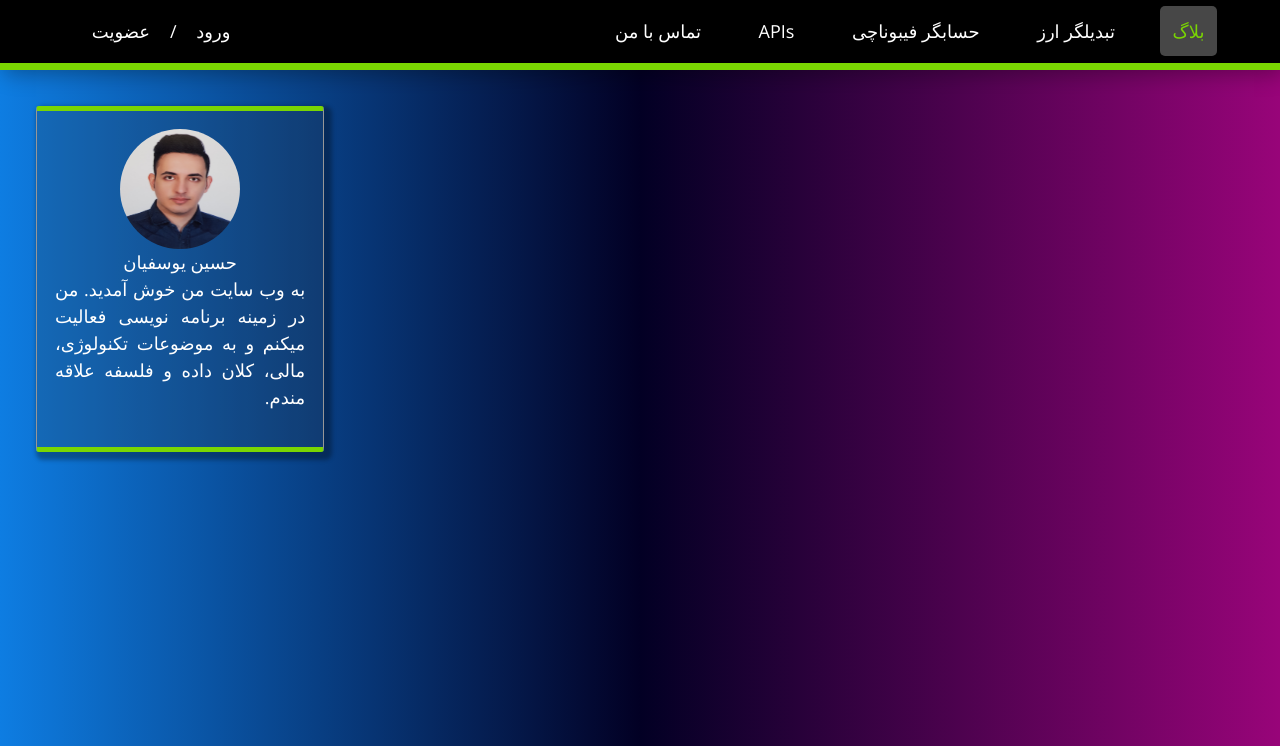
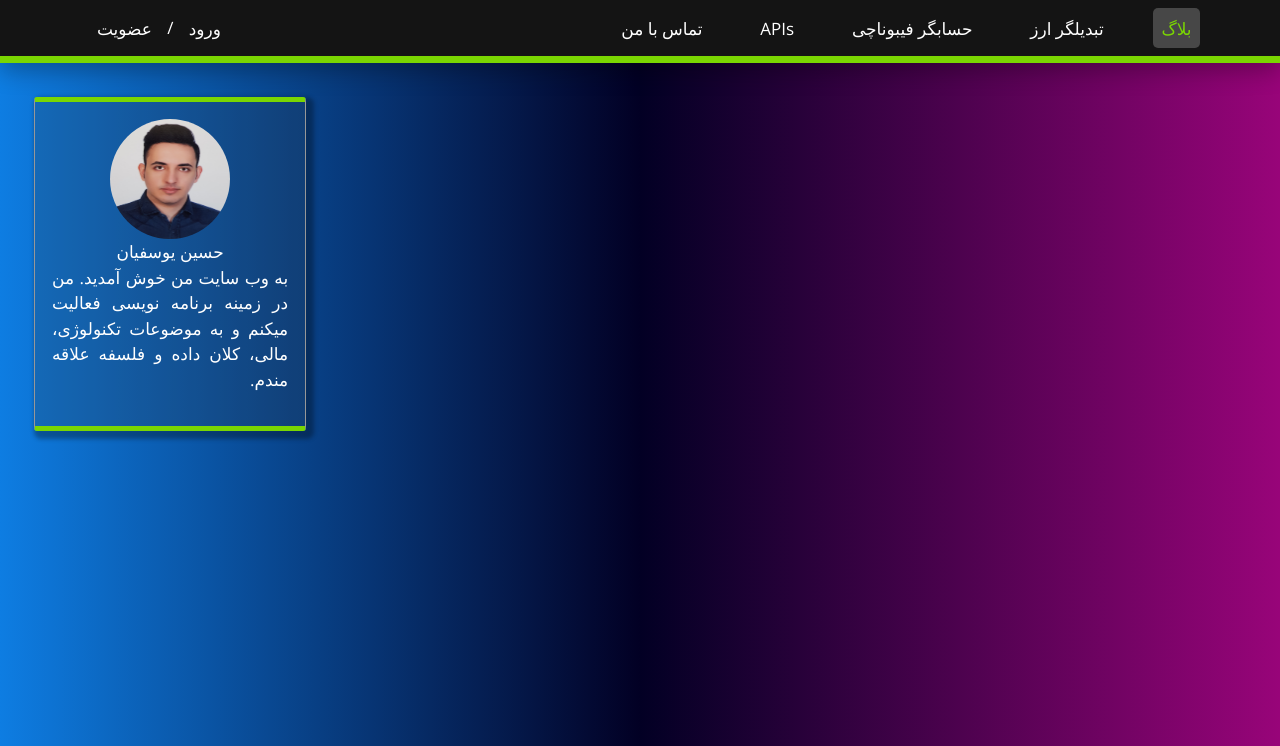
Before and after one commit to ihesamyou/first_website, a Django app: page / in a window 1280 px wide. Shown: the top 746 px of the page. Run offline with Django 3.2, Linux system fonts and the light colour scheme; data that the repository does not hold is empty; parts of the project's set-up code (start-up, migrations or seed data) failed here and were passed over; some libraries are stand-ins or nearby versions; some web fonts are replaced.

Commit message:
nav changed

```diff
--- a/blog/static/blog/style.css
+++ b/blog/static/blog/style.css
@@ -1,11 +1,11 @@
 @import url("https://fonts.googleapis.com/css2?family=Open+Sans&display=swap");
 
 :root {
-  font-size: 18px;
+  font-size: 17px;
   direction: rtl;
   overflow-wrap: break-word;
   --theme-color: rgb(122, 214, 2);
-  --nav-bg: black;
+  --nav-bg: rgb(20, 20, 20);
   --nav-hover-bg: rgb(71, 71, 71);
   --text-color: white;
   --border-lines: rgb(151, 151, 151);
@@ -34,19 +34,28 @@ nav {
   background-color: var(--nav-bg);
   color: var(--text-color);
   border-bottom: 7px solid var(--theme-color);
-  box-shadow: 4px 4px 20px 0px rgba(0, 0, 0, 0.3);
+  box-shadow: 0px 7px 25px 0px rgba(0, 0, 0, 0.3);
+}
+
+.fixed {
+  position: sticky;
+  top: 0;
 }
 
 .right-navbar {
-  margin: 0.5rem 1.6rem 0.5rem 0.7rem;
+  margin: 0.4rem 2.5rem 0.4rem 0.7rem;
+}
+
+.right-navbar ul li {
+  margin: 0 1.2rem;
 }
 
 .left-navbar {
-  margin: 0.5rem 0.7rem 0.5rem 3rem;
+  margin: 0.4rem 0.7rem 0.4rem 4rem;
 }
 
 .left-navbar li {
-  margin-left: 0.4rem;
+  margin: 0 0.2rem;
 }
 
 nav ul {
@@ -58,13 +67,9 @@ nav ul li {
   display: inline-block;
 }
 
-.right-navbar ul li {
-  margin: 0 0.9rem;
-}
-
 nav li a {
   color: var(--text-color);
-  padding: 0.7rem;
+  padding: 0.5rem;
 }
 
 nav li a:visited {
@@ -77,12 +82,6 @@ nav li a.active {
   background-color: var(--nav-hover-bg);
   text-decoration: none;
   border-radius: 5px;
-}
-
-.fixed {
-  position: sticky;
-  width: 100%;
-  top: 0;
 }
 
 .messages {
```
